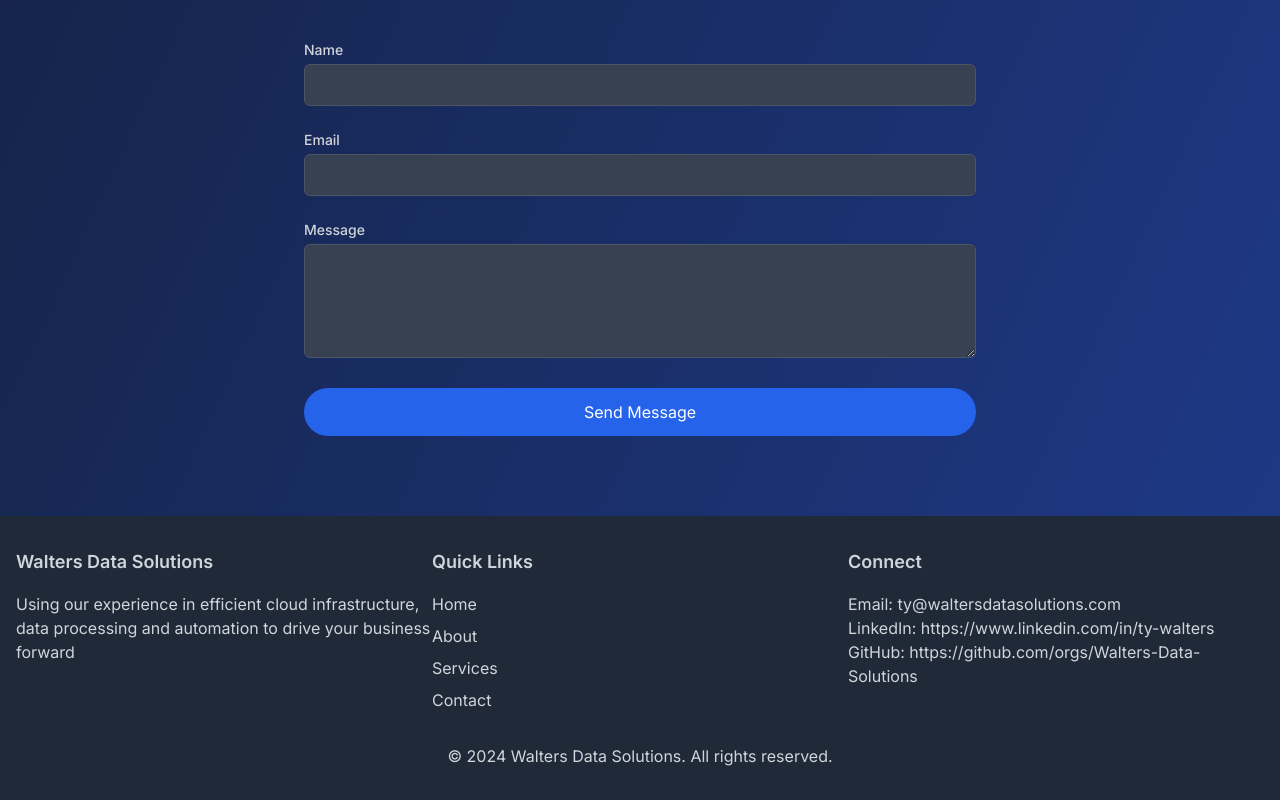
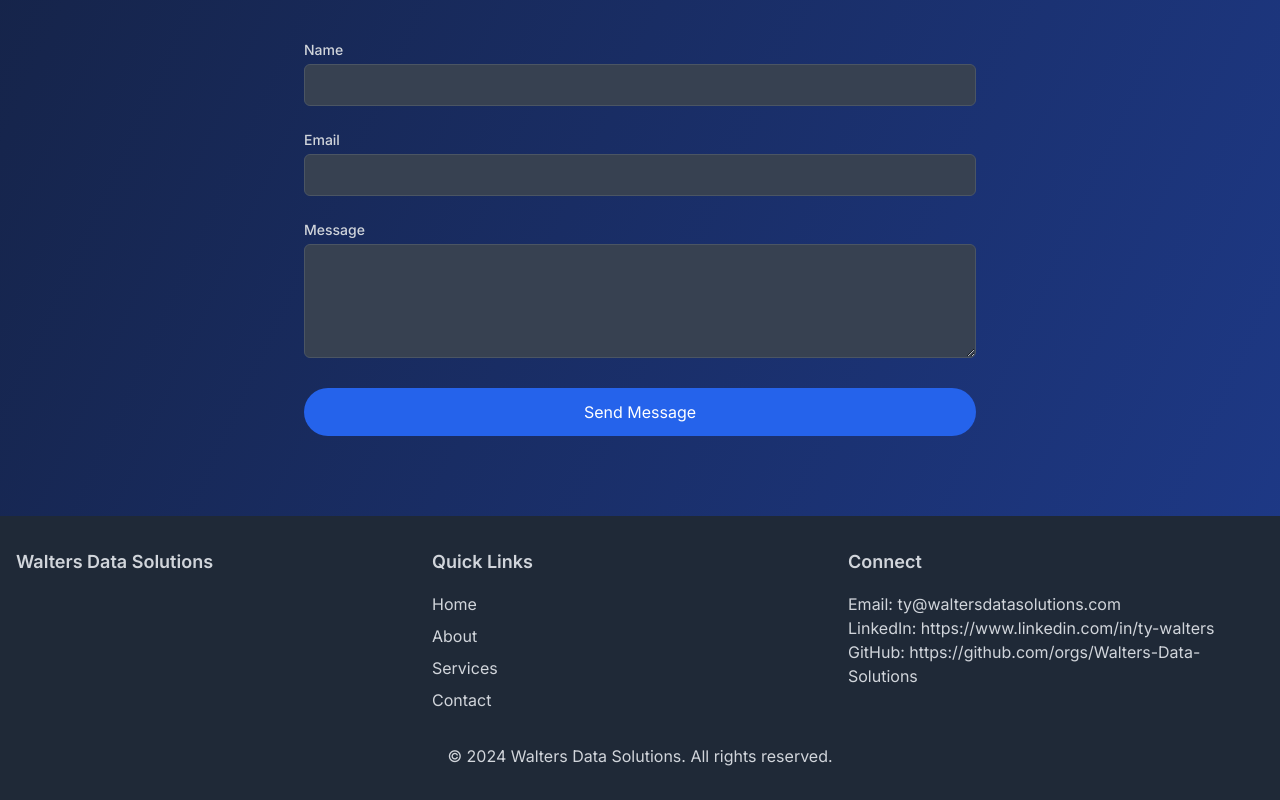
Before and after one commit to Walters-Data-Solutions/waltersdatasolutions.com, a Next.js app: page / in a window 1280 px wide. Shown: the part 1980-2780 px from the top of the page. Built offline with nearby package versions, Linux system fonts and the light colour scheme.

Commit message:
remove extra text

```diff
--- a/app/page.tsx
+++ b/app/page.tsx
@@ -34,8 +34,6 @@ export default function Page() {
           <div className="flex flex-wrap justify-between">
             <div className="w-full md:w-1/3 mb-6 md:mb-0">
               <h2 className="text-lg font-semibold mb-4">Walters Data Solutions</h2>
-              <p>Using our experience in efficient cloud infrastructure,
-               data processing and automation to drive your business forward</p>
             </div>
             <div className="w-full md:w-1/3 mb-6 md:mb-0">
               <h3 className="text-lg font-semibold mb-4">Quick Links</h3>
```
